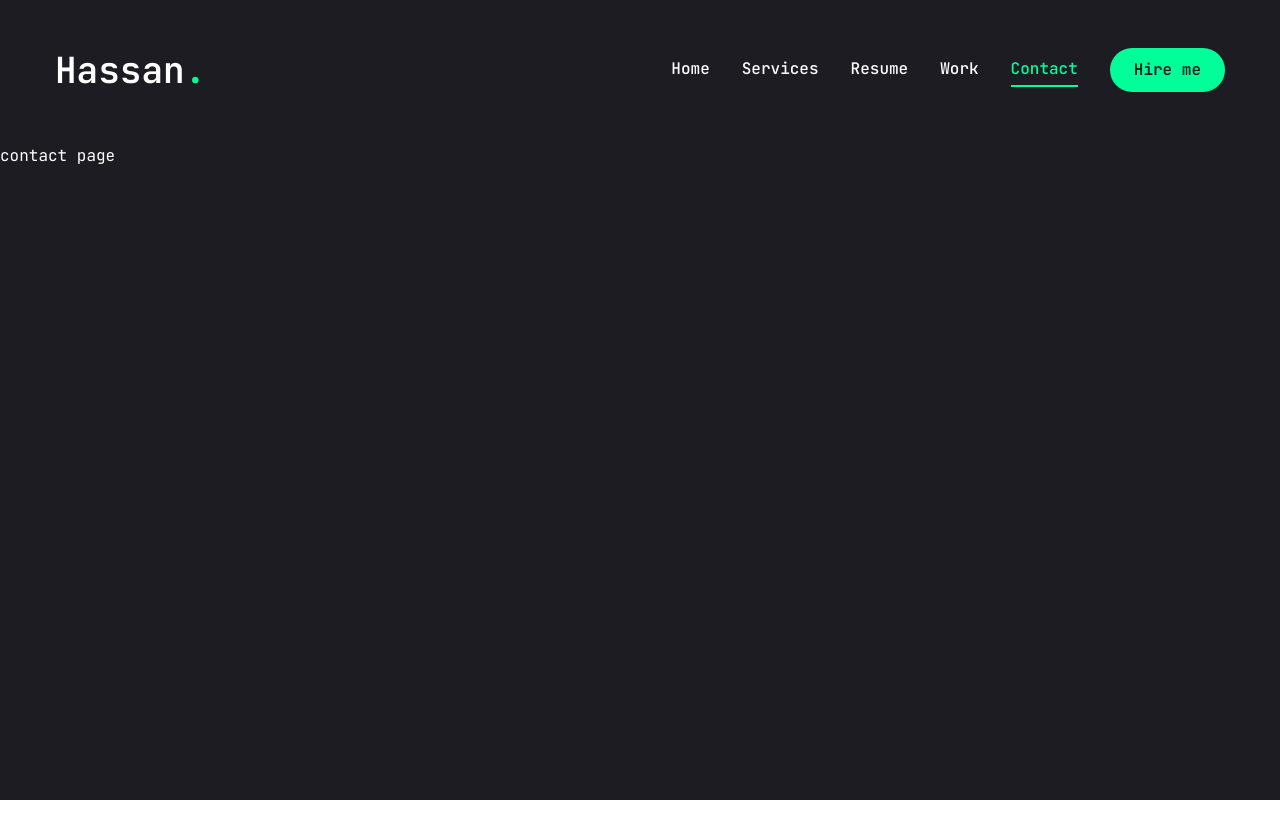
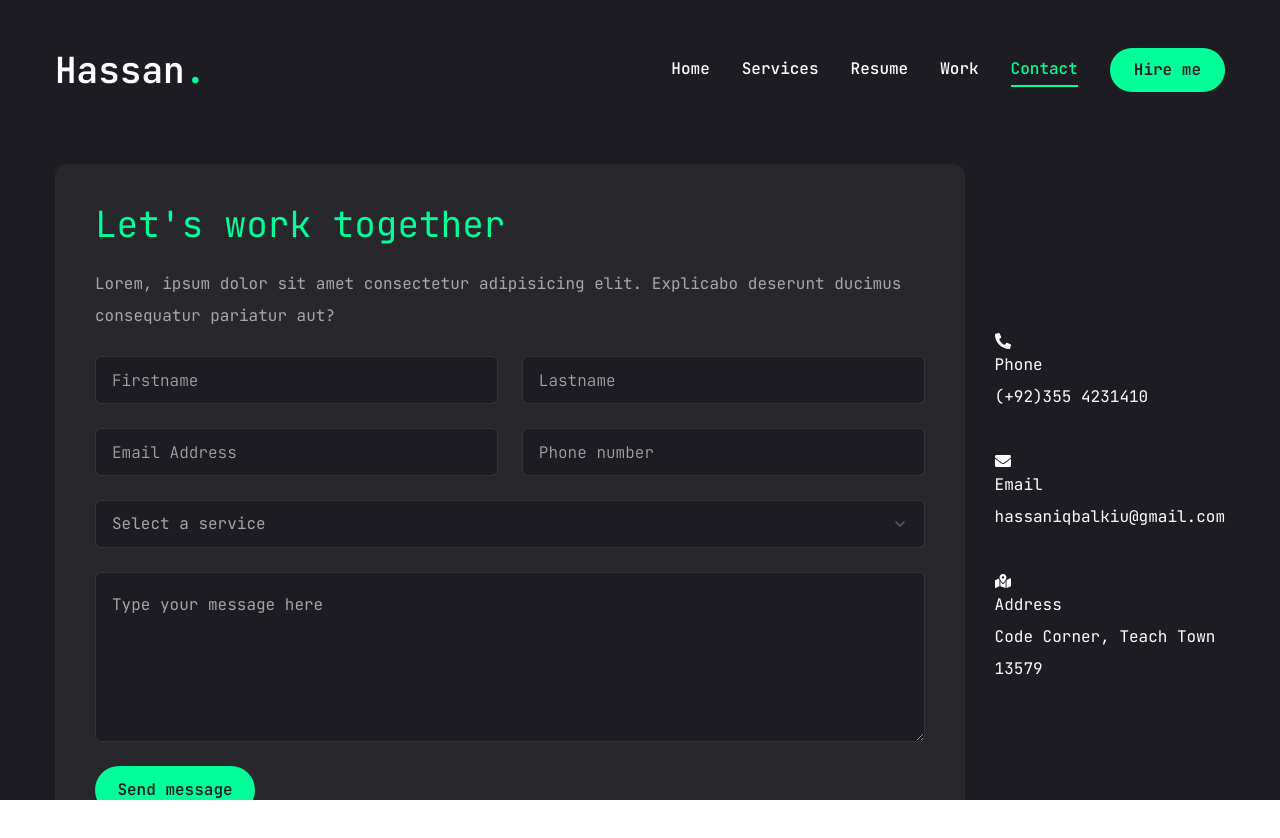
Before and after one commit to hassaniqbal23/myportfolio, a Next.js app: page /Contact in a window 1280 px wide. Shown: the top 838 px of the page. Before the commit the page ends 800 px from the top, so only its background shows below. Built offline with nearby package versions, Linux system fonts and the light colour scheme.

Commit message:
create contact page

```diff
--- a/package.json
+++ b/package.json
@@ -20,6 +20,7 @@
     "framer-motion": "^11.3.21",
     "lucide-react": "^0.424.0",
     "next": "14.2.5",
+    "nodemailer": "^6.9.14",
     "react": "^18",
     "react-countup": "^6.5.3",
     "react-dom": "^18",
--- a/src/app/Contact/page.jsx
+++ b/src/app/Contact/page.jsx
@@ -1,10 +1,155 @@
-import React from "react";
+"use client";
+
+import { useState, FormEvent } from "react";
+import { Button } from "../../components/ui/button";
+import { Input } from "../../components/ui/input";
+import { Textarea } from "../../components/ui/textarea";
+import {
+  Select,
+  SelectContent,
+  SelectLabel,
+  SelectGroup,
+  SelectItem,
+  SelectTrigger,
+  SelectValue,
+} from "../../components/ui/select";
+import { FaPhoneAlt, FaEnvelope, FaMapMarkedAlt } from "react-icons/fa";
+import { motion } from "framer-motion";
+
+const info = [
+  {
+    icon: <FaPhoneAlt />,
+    title: "Phone",
+    description: "(+92)355 4231410",
+  },
+
+  {
+    icon: <FaEnvelope />,
+    title: "Email",
+    description: "hassaniqbalkiu@gmail.com",
+  },
+
+  {
+    icon: <FaMapMarkedAlt />,
+    title: "Address",
+    description: "Code Corner, Teach Town 13579",
+  },
+];
 
 const Contact = () => {
+  const [firstname, setFirstname] = useState("");
+  const [lastname, setLastname] = useState("");
+  const [email, setEmail] = useState("");
+  const [phone, setPhone] = useState("");
+  const [service, setService] = useState("");
+  const [message, setMessage] = useState("");
+
+  const handleSubmit = (e) => {
+    e.preventDefault();
+    // Handle form submission logic here
+    console.log("Form submitted");
+
+    // Clear the form fields
+    setFirstname("");
+    setLastname("");
+    setEmail("");
+    setPhone("");
+    setService("");
+    setMessage("");
+  };
+
   return (
-    <div>
-      <h2>contact page</h2>
-    </div>
+    <motion.section
+      initial={{ opacity: 0 }}
+      animate={{
+        opacity: 1,
+        transition: { delay: 2.4, duration: 0.4, ease: "easeIn" },
+      }}
+      className="py-6"
+    >
+      <div className="container mx-auto">
+        <div className="flex flex-col xl:flex-row gap-[30px]">
+          {/* form */}
+          <div className="xl:h-[54%] order-2 xl:order-none">
+            <form
+              className="flex flex-col gap-6 p-10 bg-[#27272c] rounded-xl"
+              onSubmit={handleSubmit}
+            >
+              <h3 className="text-4xl text-accent">Let&apos;s work together</h3>
+              <p className="text-white/60">
+                Lorem, ipsum dolor sit amet consectetur adipisicing elit.
+                Explicabo deserunt ducimus consequatur pariatur aut?
+              </p>
+              {/* input */}
+              <div className="grid grid-cols-1 md:grid-cols-2 gap-6">
+                <Input
+                  type="text"
+                  placeholder="Firstname"
+                  value={firstname}
+                  onChange={(e) => setFirstname(e.target.value)}
+                />
+                <Input
+                  type="text"
+                  placeholder="Lastname"
+                  value={lastname}
+                  onChange={(e) => setLastname(e.target.value)}
+                />
+                <Input
+                  type="email"
+                  placeholder="Email Address"
+                  value={email}
+                  onChange={(e) => setEmail(e.target.value)}
+                />
+                <Input
+                  type="tel"
+                  placeholder="Phone number"
+                  value={phone}
+                  onChange={(e) => setPhone(e.target.value)}
+                />
+              </div>
+              <Select value={service} onValueChange={setService}>
+                <SelectTrigger className="w-full">
+                  <SelectValue placeholder="Select a service" />
+                </SelectTrigger>
+                <SelectContent>
+                  <SelectGroup>
+                    <SelectLabel>Select a service</SelectLabel>
+                    <SelectItem value="est">Web Development</SelectItem>
+                    <SelectItem value="cst">UI/UX Design</SelectItem>
+                    <SelectItem value="mst">Logo Design</SelectItem>
+                  </SelectGroup>
+                </SelectContent>
+              </Select>
+              <Textarea
+                className="h-[170px]"
+                placeholder="Type your message here"
+                value={message}
+                onChange={(e) => setMessage(e.target.value)}
+              />
+              <Button size="md" className="max-w-40">
+                Send message
+              </Button>
+            </form>
+          </div>
+          {/* Info */}
+          <div className="flex-1 flex items-center xl:justify-end order-1 xl:order-none mb-8 xl:mb-0">
+            <ul className="flex flex-col gap-10">
+              {info.map((item, index) => (
+                <li key={index}>
+                  <div>
+                    <div>{item.icon}</div>
+                  </div>
+                  <div>
+                    <p>{item.title}</p>
+                    <h3>{item.description}</h3>
+                  </div>
+                </li>
+              ))}
+            </ul>
+          </div>
+        </div>
+      </div>
+    </motion.section>
   );
 };
 
--- a/src/components/ui/input.jsx
+++ b/src/components/ui/input.jsx
@@ -1,19 +1,20 @@
-import * as React from "react"
+import * as React from "react";
 
-import { cn } from "@/lib/utils"
+import { cn } from "@/lib/utils";
 
 const Input = React.forwardRef(({ className, type, ...props }, ref) => {
   return (
-    (<input
+    <input
       type={type}
       className={cn(
-        "flex h-10 w-full rounded-md border border-slate-200 bg-white px-3 py-2 text-sm ring-offset-white file:border-0 file:bg-transparent file:text-sm file:font-medium placeholder:text-slate-500 focus-visible:outline-none focus-visible:ring-2 focus-visible:ring-slate-950 focus-visible:ring-offset-2 disabled:cursor-not-allowed disabled:opacity-50 dark:border-slate-800 dark:bg-slate-950 dark:ring-offset-slate-950 dark:placeholder:text-slate-400 dark:focus-visible:ring-slate-300",
+        "flex h-[48px] rounded-md border border-white/10 focus:border-accent font-light bg-primary px-4 py-5 text-base placeholder:text-white/60 outline-none",
         className
       )}
       ref={ref}
-      {...props} />)
+      {...props}
+    />
   );
-})
-Input.displayName = "Input"
+});
+Input.displayName = "Input";
 
-export { Input }
+export { Input };
--- a/src/components/ui/select.jsx
+++ b/src/components/ui/select.jsx
@@ -1,94 +1,119 @@
-"use client"
+"use client";
 
-import * as React from "react"
-import * as SelectPrimitive from "@radix-ui/react-select"
-import { Check, ChevronDown, ChevronUp } from "lucide-react"
+import * as React from "react";
+import * as SelectPrimitive from "@radix-ui/react-select";
+import { Check, ChevronDown, ChevronUp } from "lucide-react";
 
-import { cn } from "@/lib/utils"
+import { cn } from "@/lib/utils";
 
-const Select = SelectPrimitive.Root
+const Select = SelectPrimitive.Root;
 
-const SelectGroup = SelectPrimitive.Group
+const SelectGroup = SelectPrimitive.Group;
 
-const SelectValue = SelectPrimitive.Value
+const SelectValue = SelectPrimitive.Value;
 
-const SelectTrigger = React.forwardRef(({ className, children, ...props }, ref) => (
+const SelectTrigger = React.forwardRef(
+  ({ className, children, ...props }, ref) => (
     <SelectPrimitive.Trigger
       ref={ref}
       className={cn(
-      "flex h-10 w-full items-center justify-between rounded-md border border-slate-200 bg-white px-3 py-2 text-sm ring-offset-white placeholder:text-slate-500 focus:outline-none focus:ring-2 focus:ring-slate-950 focus:ring-offset-2 disabled:cursor-not-allowed disabled:opacity-50 [&>span]:line-clamp-1 dark:border-slate-800 dark:bg-slate-950 dark:ring-offset-slate-950 dark:placeholder:text-slate-400 dark:focus:ring-slate-300",
+        " flex h-[48px] w-full items-center justify-between rounded-md border border-white/10 bg-primary px-4 py-5 text-base text-white/60 placeholder:text-white/10 focus:border-accent outline-none ",
         className
       )}
-    {...props}>
+      {...props}
+    >
       {children}
       <SelectPrimitive.Icon asChild>
         <ChevronDown className="h-4 w-4 opacity-50" />
       </SelectPrimitive.Icon>
     </SelectPrimitive.Trigger>
-))
-SelectTrigger.displayName = SelectPrimitive.Trigger.displayName
+  )
+);
+SelectTrigger.displayName = SelectPrimitive.Trigger.displayName;
 
-const SelectScrollUpButton = React.forwardRef(({ className, ...props }, ref) => (
+const SelectScrollUpButton = React.forwardRef(
+  ({ className, ...props }, ref) => (
     <SelectPrimitive.ScrollUpButton
       ref={ref}
-    className={cn("flex cursor-default items-center justify-center py-1", className)}
-    {...props}>
+      className={cn(
+        "flex cursor-default items-center justify-center py-1",
+        className
+      )}
+      {...props}
+    >
       <ChevronUp className="h-4 w-4" />
     </SelectPrimitive.ScrollUpButton>
-))
-SelectScrollUpButton.displayName = SelectPrimitive.ScrollUpButton.displayName
+  )
+);
+SelectScrollUpButton.displayName = SelectPrimitive.ScrollUpButton.displayName;
 
-const SelectScrollDownButton = React.forwardRef(({ className, ...props }, ref) => (
+const SelectScrollDownButton = React.forwardRef(
+  ({ className, ...props }, ref) => (
     <SelectPrimitive.ScrollDownButton
       ref={ref}
-    className={cn("flex cursor-default items-center justify-center py-1", className)}
-    {...props}>
+      className={cn(
+        "flex cursor-default items-center justify-center py-1",
+        className
+      )}
+      {...props}
+    >
       <ChevronDown className="h-4 w-4" />
     </SelectPrimitive.ScrollDownButton>
-))
+  )
+);
 SelectScrollDownButton.displayName =
-  SelectPrimitive.ScrollDownButton.displayName
+  SelectPrimitive.ScrollDownButton.displayName;
 
-const SelectContent = React.forwardRef(({ className, children, position = "popper", ...props }, ref) => (
+const SelectContent = React.forwardRef(
+  ({ className, children, position = "popper", ...props }, ref) => (
     <SelectPrimitive.Portal>
       <SelectPrimitive.Content
         ref={ref}
         className={cn(
-        "relative z-50 max-h-96 min-w-[8rem] overflow-hidden rounded-md border border-slate-200 bg-white text-slate-950 shadow-md data-[state=open]:animate-in data-[state=closed]:animate-out data-[state=closed]:fade-out-0 data-[state=open]:fade-in-0 data-[state=closed]:zoom-out-95 data-[state=open]:zoom-in-95 data-[side=bottom]:slide-in-from-top-2 data-[side=left]:slide-in-from-right-2 data-[side=right]:slide-in-from-left-2 data-[side=top]:slide-in-from-bottom-2 dark:border-slate-800 dark:bg-slate-950 dark:text-slate-50",
+          "relative z-50 max-h-96 min-w-[8rem] overflow-hidden rounded-md border border-white/10 bg-primary text-white shadow-md data-[state=open]:animate-in data-[state=closed]:animate-out data-[state=closed]:fade-out-0 data-[state=open]:fade-in-0 data-[state=closed]:zoom-out-95 data-[state=open]:zoom-in-95 data-[side=bottom]:slide-in-from-top-2 data-[side=left]:slide-in-from-right-2 data-[side=right]:slide-in-from-left-2 data-[side=top]:slide-in-from-bottom-2 dark:border-slate-800 dark:bg-slate-950 dark:text-slate-50",
           position === "popper" &&
             "data-[side=bottom]:translate-y-1 data-[side=left]:-translate-x-1 data-[side=right]:translate-x-1 data-[side=top]:-translate-y-1",
           className
         )}
         position={position}
-      {...props}>
+        {...props}
+      >
         <SelectScrollUpButton />
         <SelectPrimitive.Viewport
-        className={cn("p-1", position === "popper" &&
-          "h-[var(--radix-select-trigger-height)] w-full min-w-[var(--radix-select-trigger-width)]")}>
+          className={cn(
+            "p-1",
+            position === "popper" &&
+              "h-[var(--radix-select-trigger-height)] w-full min-w-[var(--radix-select-trigger-width)]"
+          )}
+        >
           {children}
         </SelectPrimitive.Viewport>
         <SelectScrollDownButton />
       </SelectPrimitive.Content>
     </SelectPrimitive.Portal>
-))
-SelectContent.displayName = SelectPrimitive.Content.displayName
+  )
+);
+SelectContent.displayName = SelectPrimitive.Content.displayName;
 
 const SelectLabel = React.forwardRef(({ className, ...props }, ref) => (
   <SelectPrimitive.Label
     ref={ref}
     className={cn("py-1.5 pl-8 pr-2 text-sm font-semibold", className)}
-    {...props} />
-))
-SelectLabel.displayName = SelectPrimitive.Label.displayName
+    {...props}
+  />
+));
+SelectLabel.displayName = SelectPrimitive.Label.displayName;
 
-const SelectItem = React.forwardRef(({ className, children, ...props }, ref) => (
+const SelectItem = React.forwardRef(
+  ({ className, children, ...props }, ref) => (
     <SelectPrimitive.Item
       ref={ref}
       className={cn(
-      "relative flex w-full cursor-default select-none items-center rounded-sm py-1.5 pl-8 pr-2 text-sm outline-none focus:bg-slate-100 focus:text-slate-900 data-[disabled]:pointer-events-none data-[disabled]:opacity-50 dark:focus:bg-slate-800 dark:focus:text-slate-50",
+        "relative flex w-full cursor-default select-none items-center rounded-sm py-1.5 pl-8 pr-2 text-sm outline-none focus:bg-accent focus:text-primary data-[disabled]:pointer-events-none data-[disabled]:opacity-50 dark:focus:bg-slate-800 dark:focus:text-slate-50",
         className
       )}
-    {...props}>
+      {...props}
+    >
       <span className="absolute left-2 flex h-3.5 w-3.5 items-center justify-center">
         <SelectPrimitive.ItemIndicator>
           <Check className="h-4 w-4" />
@@ -97,16 +122,18 @@
 
       <SelectPrimitive.ItemText>{children}</SelectPrimitive.ItemText>
     </SelectPrimitive.Item>
-))
-SelectItem.displayName = SelectPrimitive.Item.displayName
+  )
+);
+SelectItem.displayName = SelectPrimitive.Item.displayName;
 
 const SelectSeparator = React.forwardRef(({ className, ...props }, ref) => (
   <SelectPrimitive.Separator
     ref={ref}
     className={cn("-mx-1 my-1 h-px bg-slate-100 dark:bg-slate-800", className)}
-    {...props} />
-))
-SelectSeparator.displayName = SelectPrimitive.Separator.displayName
+    {...props}
+  />
+));
+SelectSeparator.displayName = SelectPrimitive.Separator.displayName;
 
 export {
   Select,
@@ -119,4 +146,4 @@
   SelectSeparator,
   SelectScrollUpButton,
   SelectScrollDownButton,
-}
+};
--- a/src/components/ui/textarea.jsx
+++ b/src/components/ui/textarea.jsx
@@ -1,18 +1,19 @@
-import * as React from "react"
+import * as React from "react";
 
-import { cn } from "@/lib/utils"
+import { cn } from "@/lib/utils";
 
 const Textarea = React.forwardRef(({ className, ...props }, ref) => {
   return (
-    (<textarea
+    <textarea
       className={cn(
-        "flex min-h-[80px] w-full rounded-md border border-slate-200 bg-white px-3 py-2 text-sm ring-offset-white placeholder:text-slate-500 focus-visible:outline-none focus-visible:ring-2 focus-visible:ring-slate-950 focus-visible:ring-offset-2 disabled:cursor-not-allowed disabled:opacity-50 dark:border-slate-800 dark:bg-slate-950 dark:ring-offset-slate-950 dark:placeholder:text-slate-400 dark:focus-visible:ring-slate-300",
+        "flex min-h-[88px] w-full rounded-md border border-white/10 bg-primary px-4 py-5 text-base placeholder:text-white/60 focus-visible:outline-none focus-visible:ring-1 focus-visible:ring-accent focus-visible:ring-offset-0 disabled:cursor-not-allowed disabled:opacity-50",
         className
       )}
       ref={ref}
-      {...props} />)
+      {...props}
+    />
   );
-})
-Textarea.displayName = "Textarea"
+});
+Textarea.displayName = "Textarea";
 
-export { Textarea }
+export { Textarea };
```
Also changed, not shown: 2 other files (tests, documents, lock files or other folders). Lines whose indentation alone changed are shown as unchanged.
